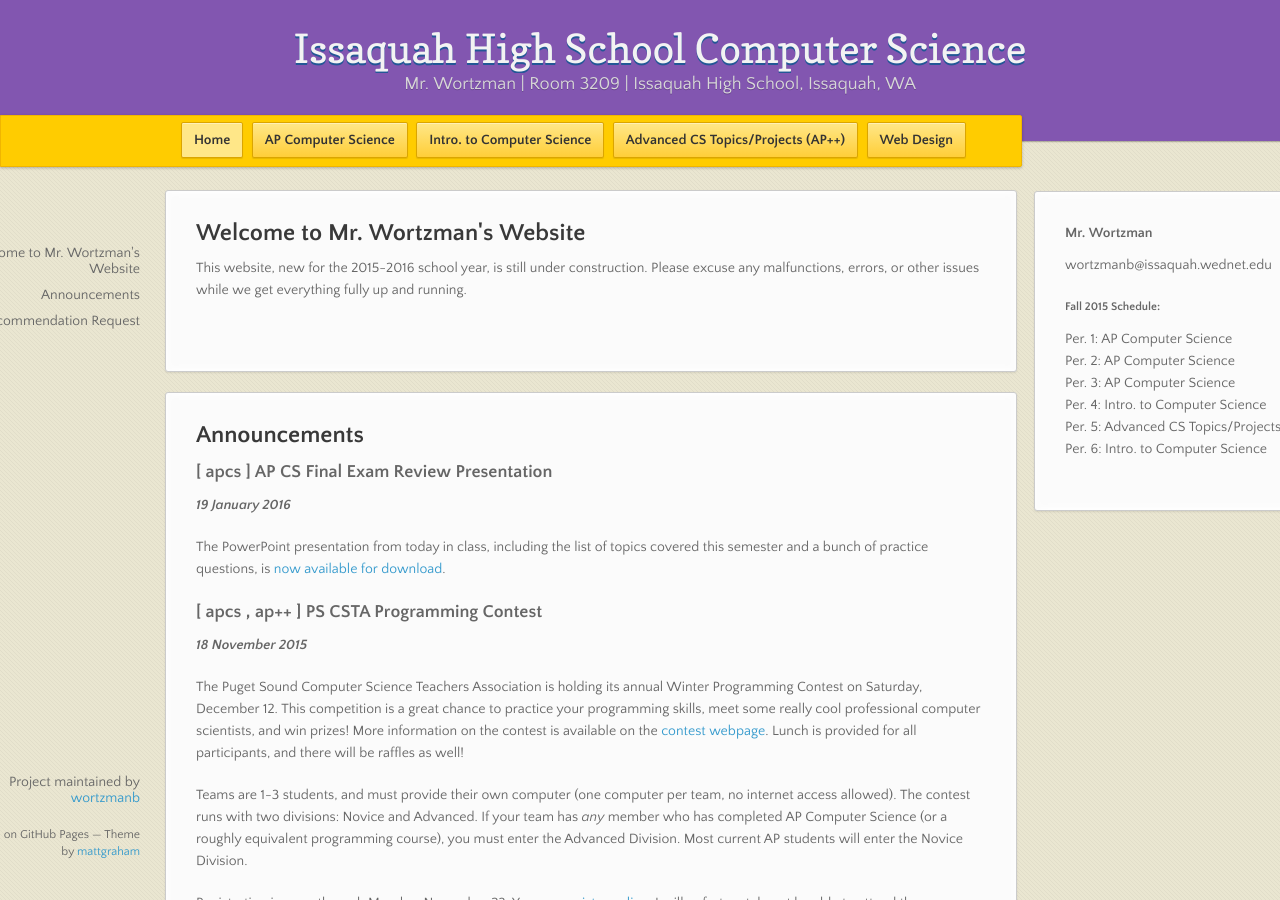
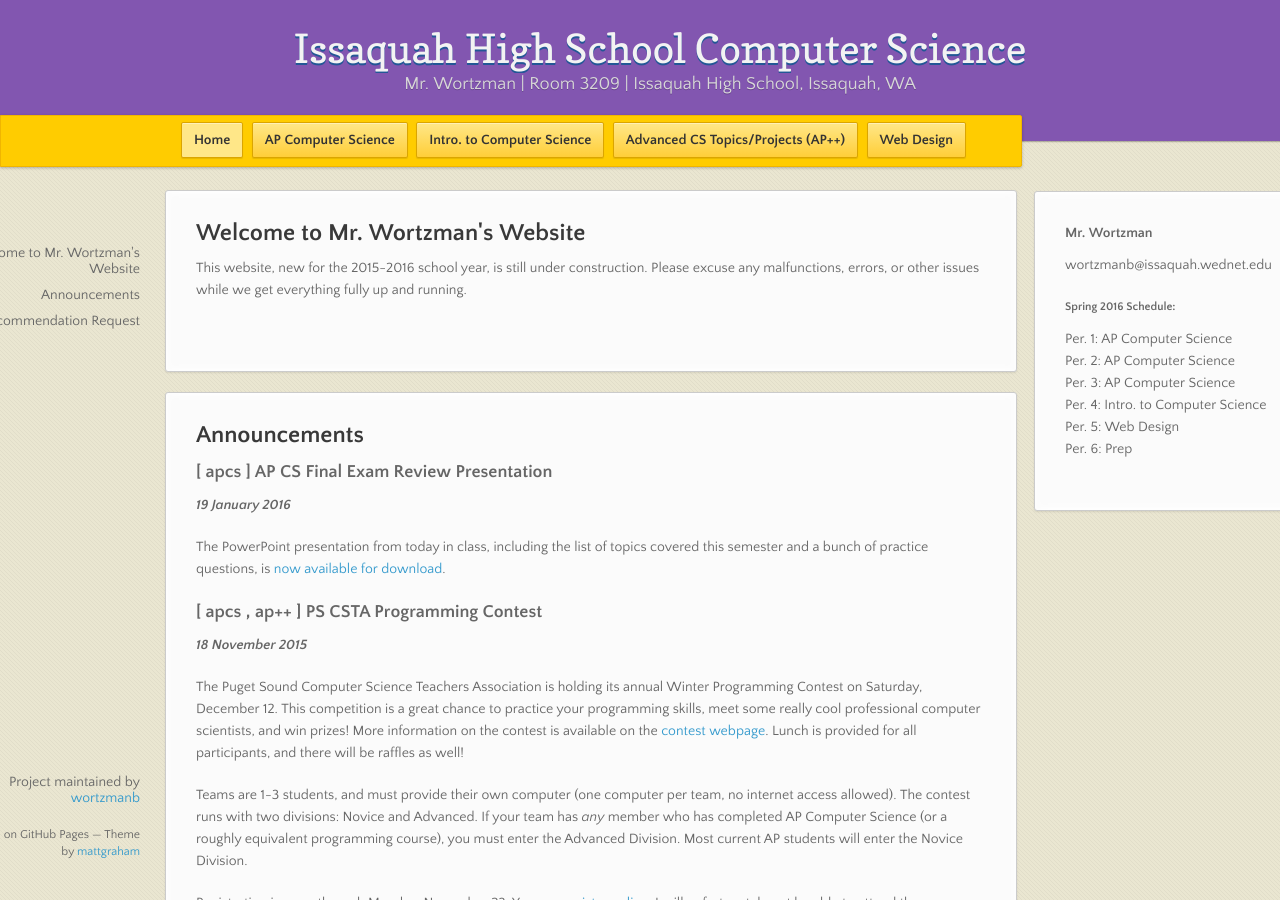
Before and after one commit to stutlerk/ihs-website, a Jekyll site: the page built from index.html, in a window 1280 px wide and 900 px high. Built offline with Jekyll 4.4.1, drawn with Linux system fonts in a browser that asks for light colours; nearby versions of some CDN libraries.

Commit message:
Change to spring 2016 schedule.

```diff
--- a/_data/courses.yml
+++ b/_data/courses.yml
@@ -11,7 +11,7 @@
   title: Intro. to Computer Science
 
 - period: 5
-  title: Advanced CS Topics/Projects
+  title: Web Design
 
 - period: 6
-  title: Intro. to Computer Science
+  title: Prep
--- a/index.html
+++ b/index.html
@@ -15,7 +15,7 @@ layout: default
     <aside>
       <h4>Mr. Wortzman</h4>
       <p>wortzmanb@issaquah.wednet.edu</p>
-      <h5>Fall 2015 Schedule:</h5>
+      <h5>Spring 2016 Schedule:</h5>
       <p>
       {% for course in site.data.courses %}
           Per. {{ course.period }}: {{ course.title }}<br />
```
